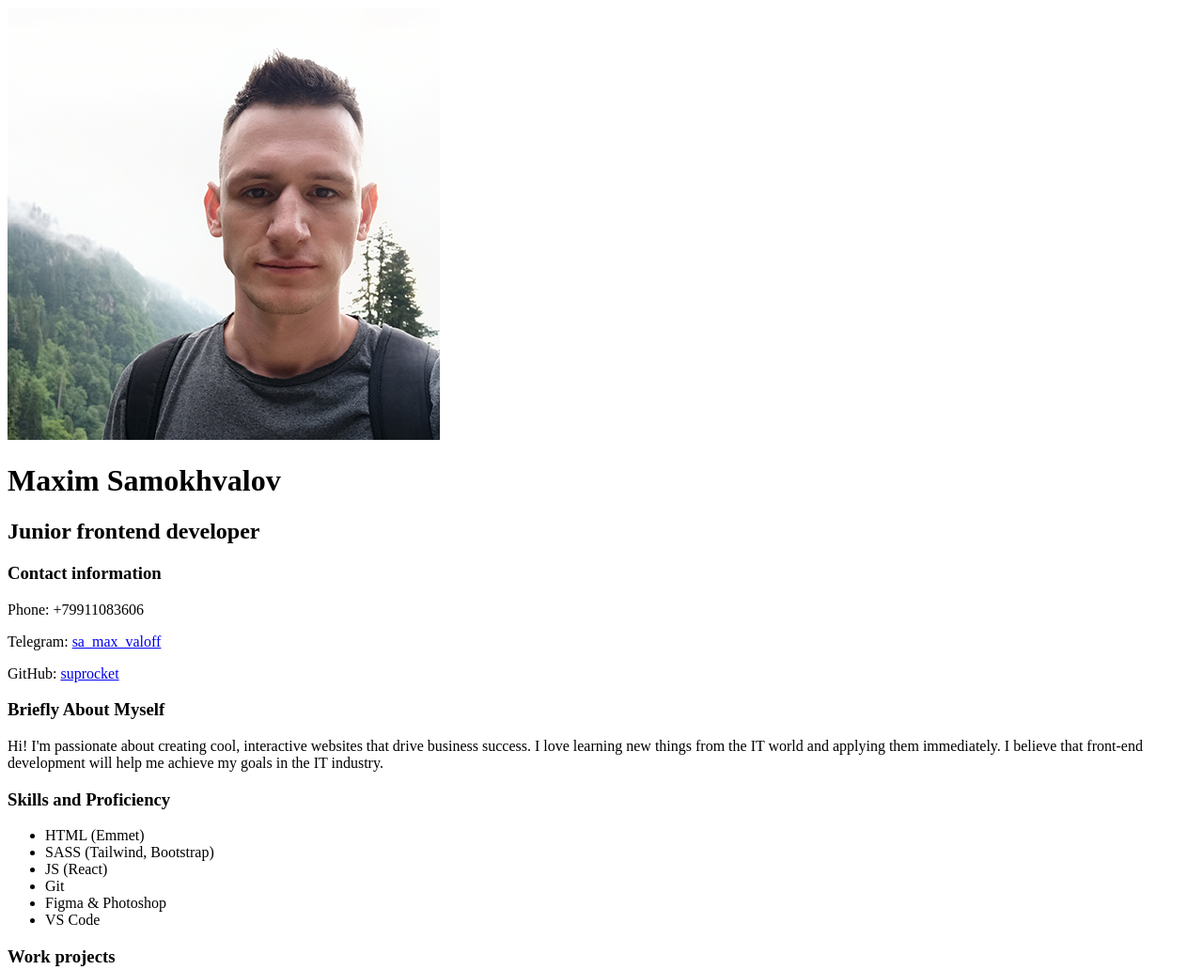
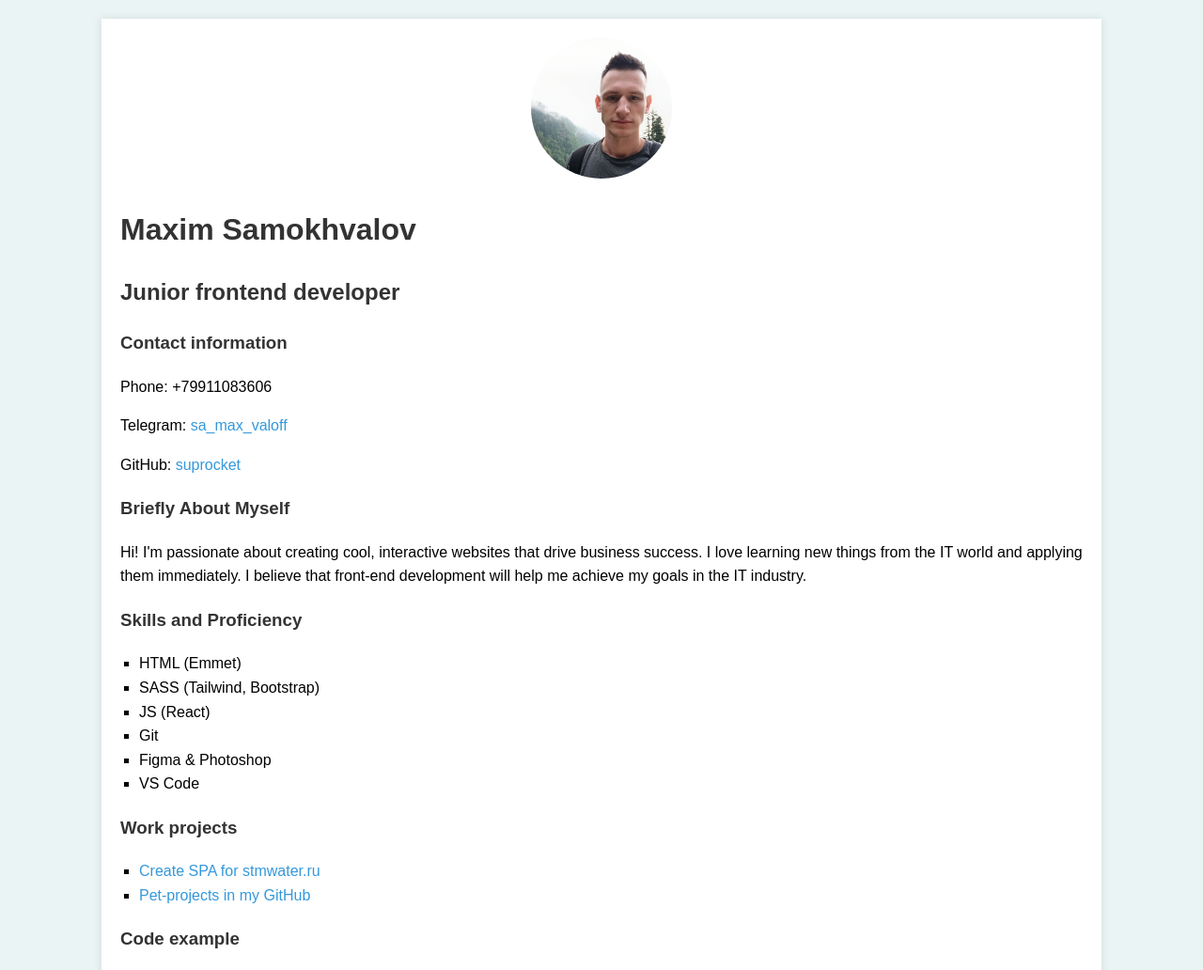
Before and after one commit to Suprocket/rsschool-cv, a plain HTML site: page index.html in a window 1280 px wide. Shown: the top 1032 px of the page at 94% size. Drawn offline with Linux system fonts and the light colour scheme.

Commit message:
feat: add folder assets, modify all style.css, add favicon

```diff
--- a/css/style.css
+++ b/css/style.css
@@ -0,0 +1,64 @@
+body {
+  font-family: Arial, sans-serif;
+  line-height: 1.6;
+  margin: 0;
+  padding: 0;
+  background: hsla(186, 33%, 94%, 1);
+}
+
+.container {
+  width: 80%;
+  max-width: 1200px;
+  margin: 20px auto;
+  background: #ffffff;
+  padding: 20px;
+  box-shadow: 0 0 10px rgba(0, 0, 0, 0.1);
+}
+
+.photo {
+  text-align: center;
+  margin-bottom: 20px;
+}
+
+.photo img {
+  border-radius: 50%;
+  width: 150px;
+  height: 150px;
+  object-fit: cover;
+}
+
+.content {
+  text-align: left;
+}
+
+h1,
+h2,
+h3 {
+  color: #333;
+}
+
+a {
+  color: #3498db;
+  text-decoration: none;
+}
+
+a:hover {
+  text-decoration: underline;
+}
+
+ul {
+  list-style-type: square;
+  padding-left: 20px;
+}
+
+pre {
+  background: #f4f4f4;
+  padding: 10px;
+  border: 1px solid #ddd;
+  overflow-x: auto;
+}
+
+code {
+  font-family: "Courier New", Courier, monospace;
+  display: block;
+}
--- a/index.html
+++ b/index.html
@@ -3,8 +3,9 @@
   <head>
     <meta charset="UTF-8" />
     <meta name="viewport" content="width=device-width, initial-scale=1.0" />
-    <title>Document</title>
+    <title>CV RS_School</title>
     <link rel="stylesheet" href="css/style.css" />
+    <link rel="icon" href="assets/fav.ico" />
   </head>
   <body>
     <div class="container">
```
Also changed, not shown: assets/fav.ico (added).
